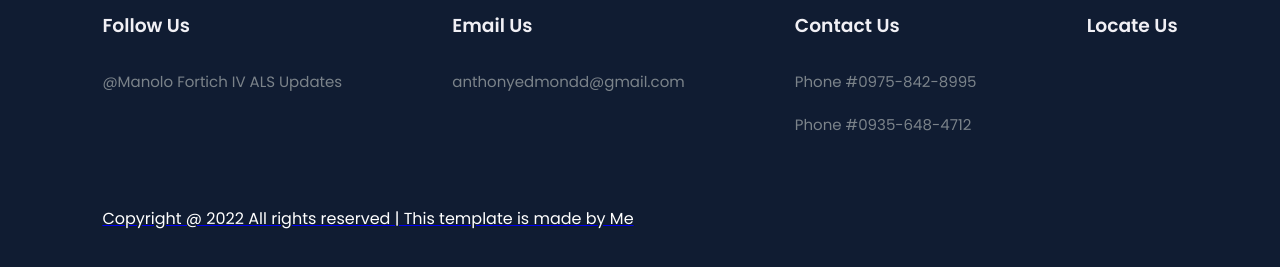
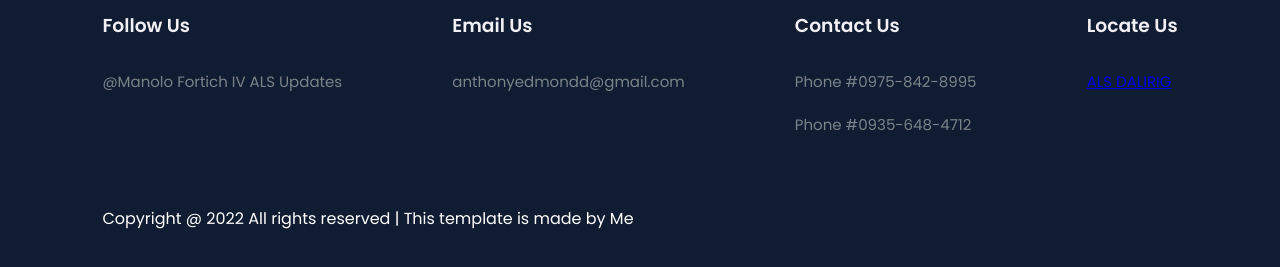
Before and after one commit to amor0909/ALS-Dalirig., a plain HTML site: page aboutals.html in a window 1280 px wide. Shown: the part 1503-1770 px from the top of the page. Drawn offline with nearby package versions, Linux system fonts and the light colour scheme.

Commit message:
Update aboutals.html

```diff
--- a/aboutals.html
+++ b/aboutals.html
@@ -91,7 +91,7 @@
 
 		<div class="footer-col">
 			<h3>Locate Us</h3>
-			<li> <a href="https://www.google.com/maps/place/Dalirig+Elementary+School/@8.3773672,124.9027883,17z/data=!4m14!1m7!3m6!1s0x32ffbe7daf7e6c69:0xd5e86a88f3904d5a!2sDalirig+Elementary+School!8m2!3d8.3773619!4d124.9053632!16s%2Fg%2F11b6__1k8g!3m5!1s0x32ffbe7daf7e6c69:0xd5e86a88f3904d5a!8m2!3d8.3773619!4d124.9053632!16s%2Fg%2F11b6__1k8g?entry=ttu&g_ep=EgoyMDI1MDUyOC4wIKXMDSoASAFQAw%3D%3D" ALS DALIRIG </a </li>
+			<li> <a href="https://www.google.com/maps/place/Dalirig+Elementary+School/@8.3773672,124.9027883,17z/data=!4m14!1m7!3m6!1s0x32ffbe7daf7e6c69:0xd5e86a88f3904d5a!2sDalirig+Elementary+School!8m2!3d8.3773619!4d124.9053632!16s%2Fg%2F11b6__1k8g!3m5!1s0x32ffbe7daf7e6c69:0xd5e86a88f3904d5a!8m2!3d8.3773619!4d124.9053632!16s%2Fg%2F11b6__1k8g?entry=ttu&g_ep=EgoyMDI1MDUyOC4wIKXMDSoASAFQAw%3D%3D"> ALS DALIRIG </a> </li>
 		</div>
 
 		<div class="copyright">
```
